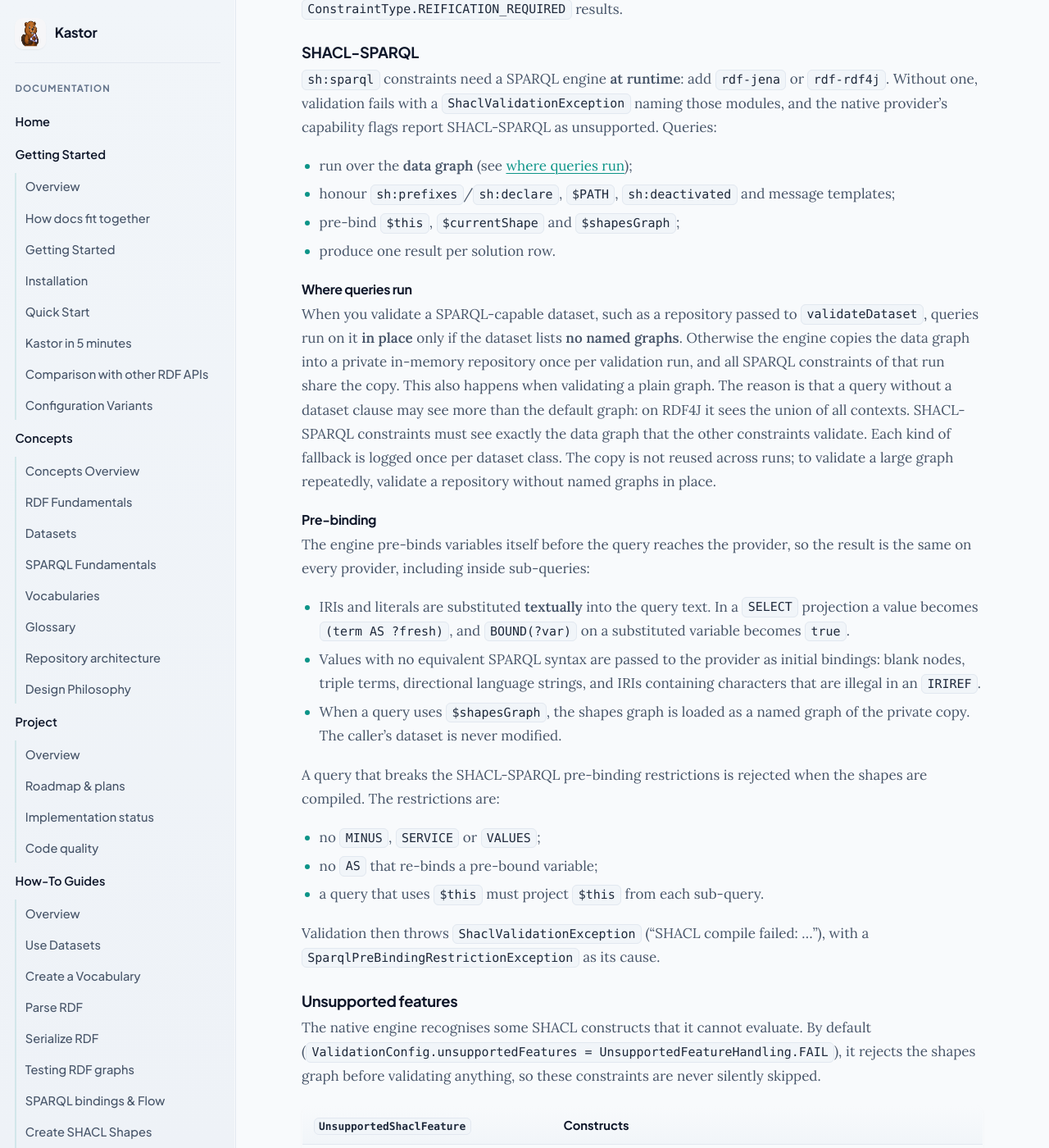
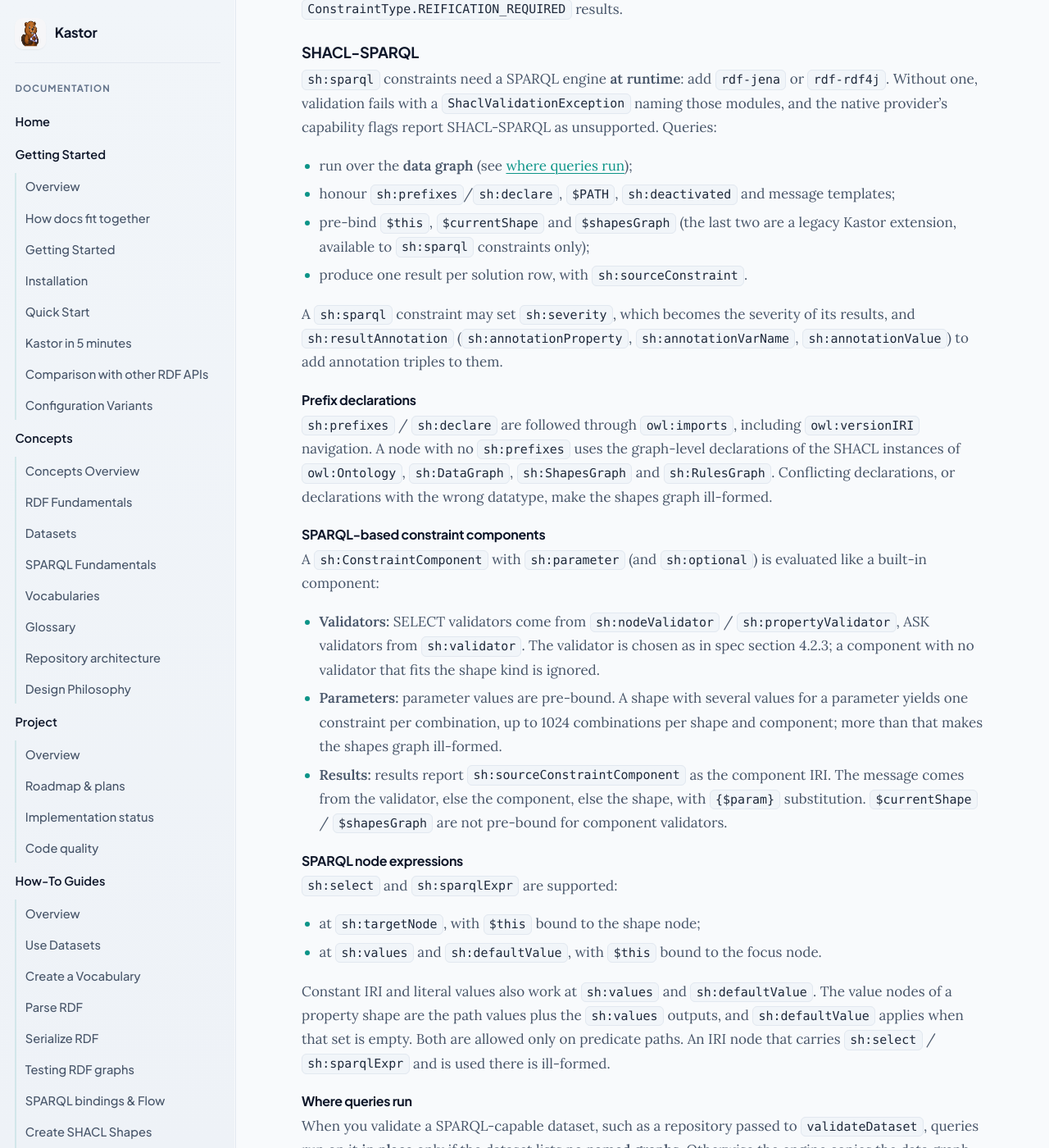
Before and after one commit to geoknoesis/kastor, a Jekyll site: the page built from docs/kastor/features/shacl-validation.md, in a window 1280 px wide and 1400 px high, scrolled down 9249 px. Shown: the whole window at 82% size. Built offline with Jekyll 4.4.1, drawn with Linux system fonts in a browser that asks for light colours; our own code applies the rules of GitHub Pages for plain Markdown files; some of the changed text lies outside the part shown.

Commit message:
docs(shacl): document SHACL 1.2 SPARQL support
Co-Authored-By: Claude Opus 5.5 <noreply@anthropic.com>

````diff
--- a/docs/kastor/features/shacl-validation.md
+++ b/docs/kastor/features/shacl-validation.md
@@ -196,8 +196,31 @@ Each failing reifier yields its own result; results that would be identical are
 
 - run over the **data graph** (see [where queries run](#where-queries-run));
 - honour `sh:prefixes`/`sh:declare`, `$PATH`, `sh:deactivated` and message templates;
-- pre-bind `$this`, `$currentShape` and `$shapesGraph`;
-- produce one result per solution row.
+- pre-bind `$this`, `$currentShape` and `$shapesGraph` (the last two are a legacy Kastor extension, available to `sh:sparql` constraints only);
+- produce one result per solution row, with `sh:sourceConstraint`.
+
+A `sh:sparql` constraint may set `sh:severity`, which becomes the severity of its results, and `sh:resultAnnotation` (`sh:annotationProperty`, `sh:annotationVarName`, `sh:annotationValue`) to add annotation triples to them.
+
+#### Prefix declarations
+
+`sh:prefixes` / `sh:declare` are followed through `owl:imports`, including `owl:versionIRI` navigation. A node with no `sh:prefixes` uses the graph-level declarations of the SHACL instances of `owl:Ontology`, `sh:DataGraph`, `sh:ShapesGraph` and `sh:RulesGraph`. Conflicting declarations, or declarations with the wrong datatype, make the shapes graph ill-formed.
+
+#### SPARQL-based constraint components
+
+A `sh:ConstraintComponent` with `sh:parameter` (and `sh:optional`) is evaluated like a built-in component:
+
+- **Validators:** SELECT validators come from `sh:nodeValidator` / `sh:propertyValidator`, ASK validators from `sh:validator`. The validator is chosen as in spec section 4.2.3; a component with no validator that fits the shape kind is ignored.
+- **Parameters:** parameter values are pre-bound. A shape with several values for a parameter yields one constraint per combination, up to 1024 combinations per shape and component; more than that makes the shapes graph ill-formed.
+- **Results:** results report `sh:sourceConstraintComponent` as the component IRI. The message comes from the validator, else the component, else the shape, with `{$param}` substitution. `$currentShape` / `$shapesGraph` are not pre-bound for component validators.
+
+#### SPARQL node expressions
+
+`sh:select` and `sh:sparqlExpr` are supported:
+
+- at `sh:targetNode`, with `$this` bound to the shape node;
+- at `sh:values` and `sh:defaultValue`, with `$this` bound to the focus node.
+
+Constant IRI and literal values also work at `sh:values` and `sh:defaultValue`. The value nodes of a property shape are the path values plus the `sh:values` outputs, and `sh:defaultValue` applies when that set is empty. Both are allowed only on predicate paths. An IRI node that carries `sh:select` / `sh:sparqlExpr` and is used there is ill-formed.
 
 #### Where queries run
 
@@ -213,8 +236,12 @@ The engine pre-binds variables itself before the query reaches the provider, so
 
 A query that breaks the SHACL-SPARQL pre-binding restrictions is rejected when the shapes are compiled. The restrictions are:
 - no `MINUS`, `SERVICE` or `VALUES`;
-- no `AS` that re-binds a pre-bound variable;
-- a query that uses `$this` must project `$this` from each sub-query.
+- no `AS` that re-binds `this`, a parameter, or (in ASK queries) `value`;
+- a query that uses `$this` must project `$this` from each sub-query. A blank-node value inside a sub-select that does not project it fails at run time.
+
+`$PATH` (either `$` or `?`) is substituted on property shapes and left unbound on node shapes.
+
+`VALUES` is rejected entirely, although the spec only forbids `VALUES` that mentions a pre-bound variable: the approved W3C test `unsupported-sparql-002` expects this. This is a Kastor-specific choice.
 
 Validation then throws `ShaclValidationException` ("SHACL compile failed: ..."), with a `SparqlPreBindingRestrictionException` as its cause.
 
@@ -224,14 +251,14 @@ The native engine recognises some SHACL constructs that it cannot evaluate. By d
 
 | `UnsupportedShaclFeature` | Constructs |
 |---------------------------|------------|
-| `SPARQL_CONSTRAINT_COMPONENT` | SHACL-SPARQL constraint components (`sh:validator`, `sh:nodeValidator`, `sh:propertyValidator`) used by a shape |
-| `NODE_EXPRESSION` | SHACL 1.2 node expressions: `sh:values`, `sh:expression`, computed `sh:targetNode` / `sh:nodeByExpression` values |
-| `SPARQL_NODE_EXPRESSION` | SPARQL node expressions (`sh:select`, `sh:sparqlExpr`), including SPARQL expressions used as targets (`sh:targetWhere`, `sh:targetNode`) |
-| `SHACL_FUNCTION` | SHACL 1.2 functions (`sh:bodyExpression`) called from a SPARQL query |
+| `SPARQL_CONSTRAINT_COMPONENT` | None: SPARQL-based constraint components are supported (see above). The category is kept for compatibility |
+| `NODE_EXPRESSION` | SHACL 1.2 node expressions the engine cannot evaluate: `shnex:` expressions, `sh:expression`, non-constant `sh:deactivated`, computed `sh:targetNode` / `sh:nodeByExpression` values |
+| `SPARQL_NODE_EXPRESSION` | SPARQL node expressions (`sh:select`, `sh:sparqlExpr`) used as `sh:targetWhere` values. At `sh:targetNode`, `sh:values` and `sh:defaultValue` they are supported |
+| `SHACL_FUNCTION` | SHACL 1.2 functions (`sh:bodyExpression`, `sh:ListParameterExpressionFunction`) called from a SPARQL query (spec section 7) |
 | `CUSTOM_TARGET` | SPARQL-based or custom targets (`sh:target`) |
 | `REIFIER_CONSTRAINT_ON_COMPLEX_PATH` | `sh:reifierShape` / `sh:reificationRequired true` on a property shape whose `sh:path` is not a predicate IRI (the engine only knows which triples a predicate path traverses) |
 
-Plain `sh:sparql` constraints (see above) are supported.
+`sh:sparql` constraints, SPARQL-based constraint components and SPARQL node expressions at `sh:targetNode`, `sh:values` and `sh:defaultValue` (see above) are supported.
 
 In the failure, `ShaclValidationException` wraps an `UnsupportedShaclFeatureException`. Its message names each offending construct, and its `features` property lists the categories:
 
@@ -271,8 +298,8 @@ python scripts/fetch-conformance-data.py --only shacl
 ```
 
 The task fails instead of skipping when the suite is missing, and every case is executed. The default `test` task runs the same harness against the bundled fixture when the checkout is missing; a missing manifest, a manifest without `sht:Validate` entries or one without an approved case fails the test rather than skipping it, unless `-PshaclW3cAllowMissingData=true` opts out. Manifest rows that are not approved are skipped unless `-PshaclW3cIncludeNonApproved=true`. The harness checks failures strictly:
-- The deviations are real feature gaps, kept visible on purpose: SHACL-SPARQL custom constraint components, SHACL 1.2 node expressions (`sh:expression`, `sh:select` / `sh:sparqlExpr` values) and SHACL functions each need an expression evaluator and a component-validator binding that the engine does not have, and the SHACL 1.2 drafts they come from are still changing. They fail with a categorised error instead of passing silently.
-- Each known deviation in `W3cKnownDeviations` has an `UnsupportedShaclFeature` category and must fail with an `UnsupportedShaclFeatureException` for exactly that category. At the pinned commit there are 11: 4 SPARQL constraint components, 1 node expression, 3 SPARQL node expressions and 3 SHACL functions.
+- The deviations are real feature gaps, kept visible on purpose: SHACL 1.2 node expression constraints (`sh:expression`) and SHACL functions called from SPARQL (spec section 7) need an expression evaluator and a function provider that the engine does not have, and the SHACL 1.2 drafts they come from are still changing. They fail with a categorised error instead of passing silently.
+- Each known deviation in `W3cKnownDeviations` has an `UnsupportedShaclFeature` category and must fail with an `UnsupportedShaclFeatureException` for exactly that category. At the pinned commit there are 4: 1 node expression and 3 SHACL functions.
 - `sht:Failure` cases must fail with their expected category (a pre-binding restriction or a shapes compile failure), never with an unsupported feature.
 - `sh:conformanceDisallows` cases check the engine's own `isValid` and exported `sh:conforms`.
 - Result graphs are compared after removing the `ksh:` triples, so an undecided result would look like a failure. A case therefore fails if the engine emits any result with a `ksh:resultStatus` (undefined recursion, pattern timeout, pattern too complex), unless the case is listed with a reason in `W3cKnownDeviations`. No case is listed: the engine decides every constraint of the suite.
@@ -285,7 +312,7 @@ With `providerId = "rdf4j"`, `isValid` comes from the engine's `sh:conforms`, re
 
 > **Tip**: Use the [SHACL DSL](../api/shacl-dsl-guide.md) to create shapes graphs more easily. The DSL supports all SHACL 1.2 features including:
 > - **SHACL 1.2 Core**: `targetWhere` with node expressions, `shape` targets, `singleLine` constraint, `reifierShape` and `reificationRequired` for RDF-star
-> - **SHACL 1.2 SPARQL Extensions**: SPARQL-based constraints using SELECT queries (`sparqlAsk` was removed: SHACL-SPARQL constraints cannot use ASK)
+> - **SHACL 1.2 SPARQL Extensions**: SPARQL-based constraints using SELECT queries (`sparqlAsk` was removed: `sh:sparql` constraints cannot use ASK; ASK is available only as a constraint component `sh:validator`)
 >
 > See [How to Create SHACL Shapes](../guides/how-to-create-shacl-shapes.md) for examples. For **bundled ontology-quality shapes**, the `onto-qa` CLI, and the optional embedding tier, see [How to Check Ontology Quality](../guides/how-to-ontology-quality.md).
 
````
Also changed, not shown: docs/kastor/design/shacl-validation-architecture.md (+1 -1 lines), docs/kastor/getting-started/kastor-in-5-minutes.md (+1 -1 lines), docs/kastor/guides/how-to-validate-shacl.md (+2 -2 lines), 2 other files.
